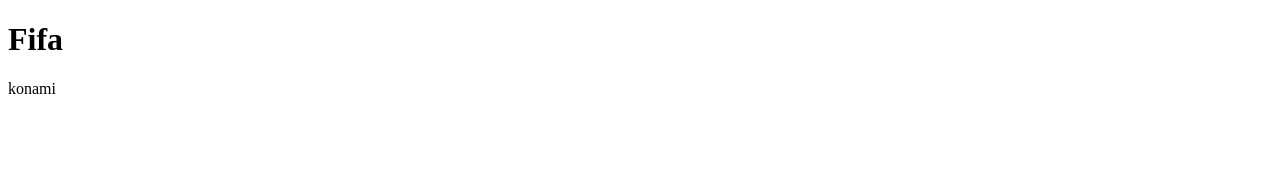
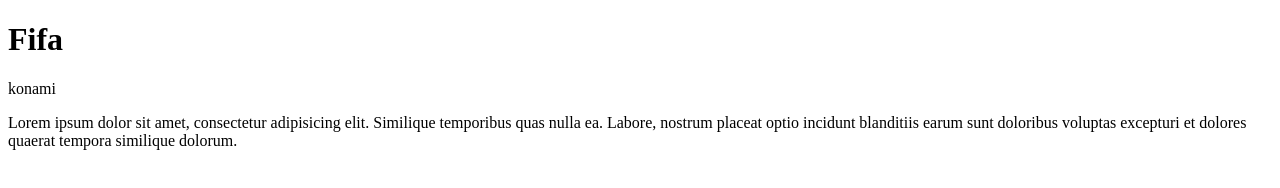
Before and after one commit to abdalwakilmokhrtari/Learning_Git, a plain HTML site: page fifa.html in a window 1280 px wide. Drawn offline with Linux system fonts and the light colour scheme.

Commit message:
Loram ipsume

```diff
--- a/fifa.html
+++ b/fifa.html
@@ -8,5 +8,6 @@
 <body>
     <h1>Fifa</h1>
     <span>konami</span>
+    <p>Lorem ipsum dolor sit amet, consectetur adipisicing elit. Similique temporibus quas nulla ea. Labore, nostrum placeat optio incidunt blanditiis earum sunt doloribus voluptas excepturi et dolores quaerat tempora similique dolorum.</p>
 </body>
 </html>
```
